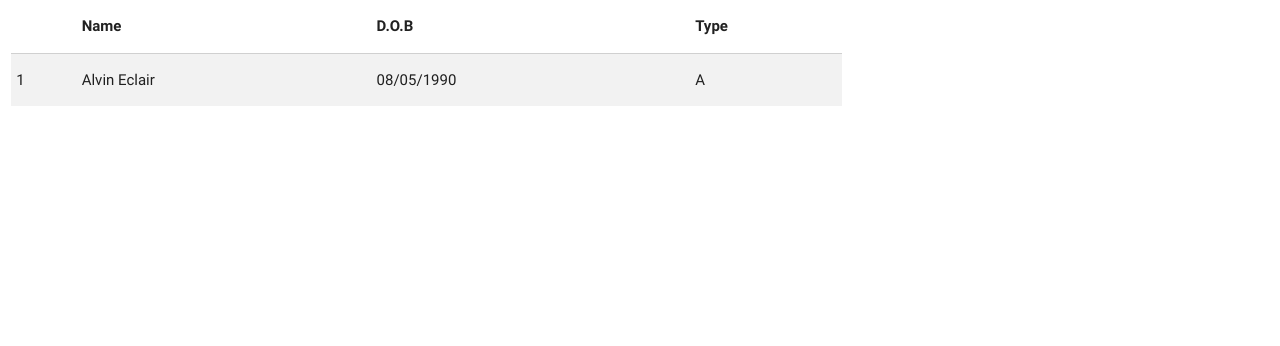
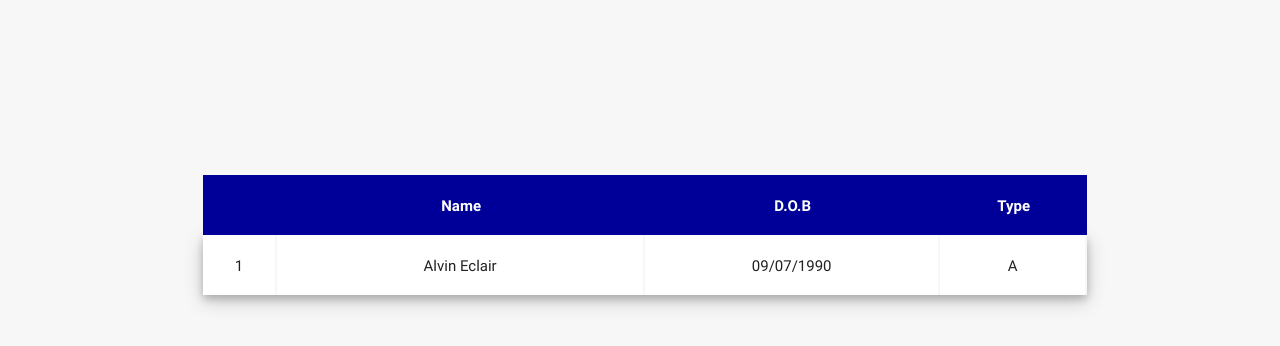
Before and after one commit to iamgarima/Thalassemia-Registery, a React app: page /patients in a window 1280 px wide. Built offline with nearby package versions, Linux system fonts and the light colour scheme.

Commit message:
Add styles to the data shown

```diff
--- a/public/app/components/PatientList.js
+++ b/public/app/components/PatientList.js
@@ -1,28 +1,27 @@
 import React from 'react';
 import 'materialize-css/bin/materialize.css';
+import '../../assets/styles/main.css';
 
 const PatientList = () => {
   return (
-    <div className="row table-container">
-      <div className="col s8">
-        <table className="striped">
-            <thead>
-              <tr>
-                <th></th>
-                <th>Name</th>
-                <th>D.O.B</th>
-                <th>Type</th>
-              </tr>
-            </thead>
-            <tbody>
-              <tr>
-                <td>1</td>
-                <td>Alvin Eclair</td>
-                <td>08/05/1990</td>
-                <td>A</td>
-              </tr>
-            </tbody>
-          </table>
+    <div className="row data-container">
+      <div className="col s10">
+        <div className="row header-row">
+          <ul>
+            <li className="col s1"></li>
+            <li className="col s5">Name</li>
+            <li className="col s4">D.O.B</li>
+            <li className="col s2">Type</li>
+          </ul>
+        </div>
+        <div className="row content-row">
+          <ul>
+            <li className="col s1">1</li>
+            <li className="col s5">Alvin Eclair</li>
+            <li className="col s4">09/07/1990</li>
+            <li className="col s2">A</li>
+          </ul>
+        </div>
       </div>
     </div>
   )
--- /dev/null
+++ b/public/assets/styles/main.css
@@ -0,0 +1,48 @@
+html {
+  height: 100%;
+}
+
+body {
+  height: 100%;
+  background-color: #F7F7F7;
+}
+
+.data-container {
+  margin-left: 15vw;
+  margin-top: 20vh;
+}
+
+.header-row {
+  display: inline;
+  color: white;
+  font-weight: bold;
+}
+
+.header-row li {
+  height: 60px;
+  padding-top: 20px!important;
+  background-color: #000099;
+  text-align: center;
+}
+
+.content-row {
+  display: inline;
+  text-align: center;
+}
+
+.content-row ul {
+  margin-top: 0;
+  margin-bottom: 25px;
+}
+
+.content-row ul {
+  height: 60px;
+  box-shadow: 0 4px 8px 0 rgba(0, 0, 0, 0.2), 0 6px 20px 0 rgba(0, 0, 0, 0.19);
+}
+
+.content-row li {
+  background-color: white;
+  height: 60px;
+  padding-top: 20px!important;
+  border-right: 2px solid #f7f7f7;
+}
--- a/public/index.html
+++ b/public/index.html
@@ -2,6 +2,7 @@
 <html>
 <head>
 	<title>Thalassemia Registery</title>
+  <link href="./assets/styles/main.css" rel="stylesheet">
 </head>
 <body>
 	<div id="app"></div>
```
